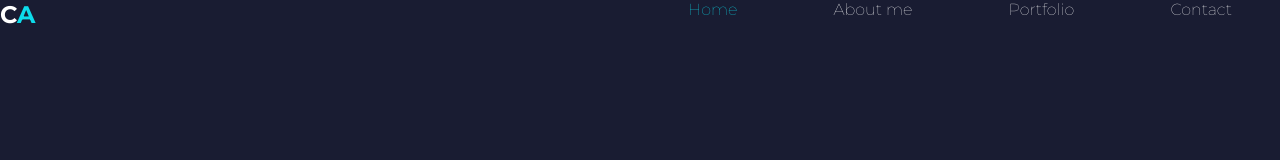
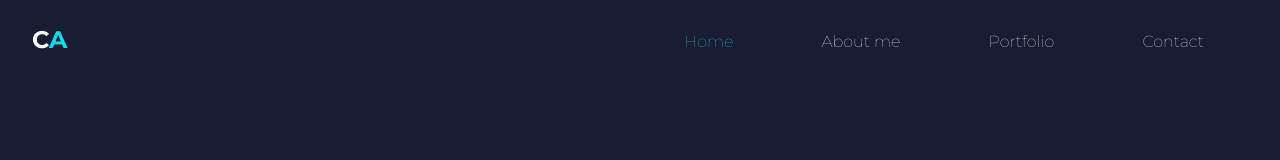
Before and after one commit to IngCristhian/cristian-web, a plain HTML site: page index.html in a window 1280 px wide. Drawn offline with Linux system fonts and the light colour scheme.

Commit message:
cambios a estilos

```diff
--- a/css/styles.css
+++ b/css/styles.css
@@ -21,6 +21,11 @@ body{
 .navbar{
     display: flex;
     justify-content: space-between;
+    padding: 2em;
+}
+
+.brand{
+    margin-top: -7px;
 }
 
 .brand span{
@@ -41,8 +46,16 @@ body{
 .menu a {
     color: #fff;
     text-decoration: none;
+    padding: 10px 20px;
 }
 
 .menu .active{
     color: #0ddceb;
 }
+.menu a:hover{
+    background-color: #0ddceb;
+    color: #191c32;
+    transition: ease-in .4s;
+
+
+}
```
